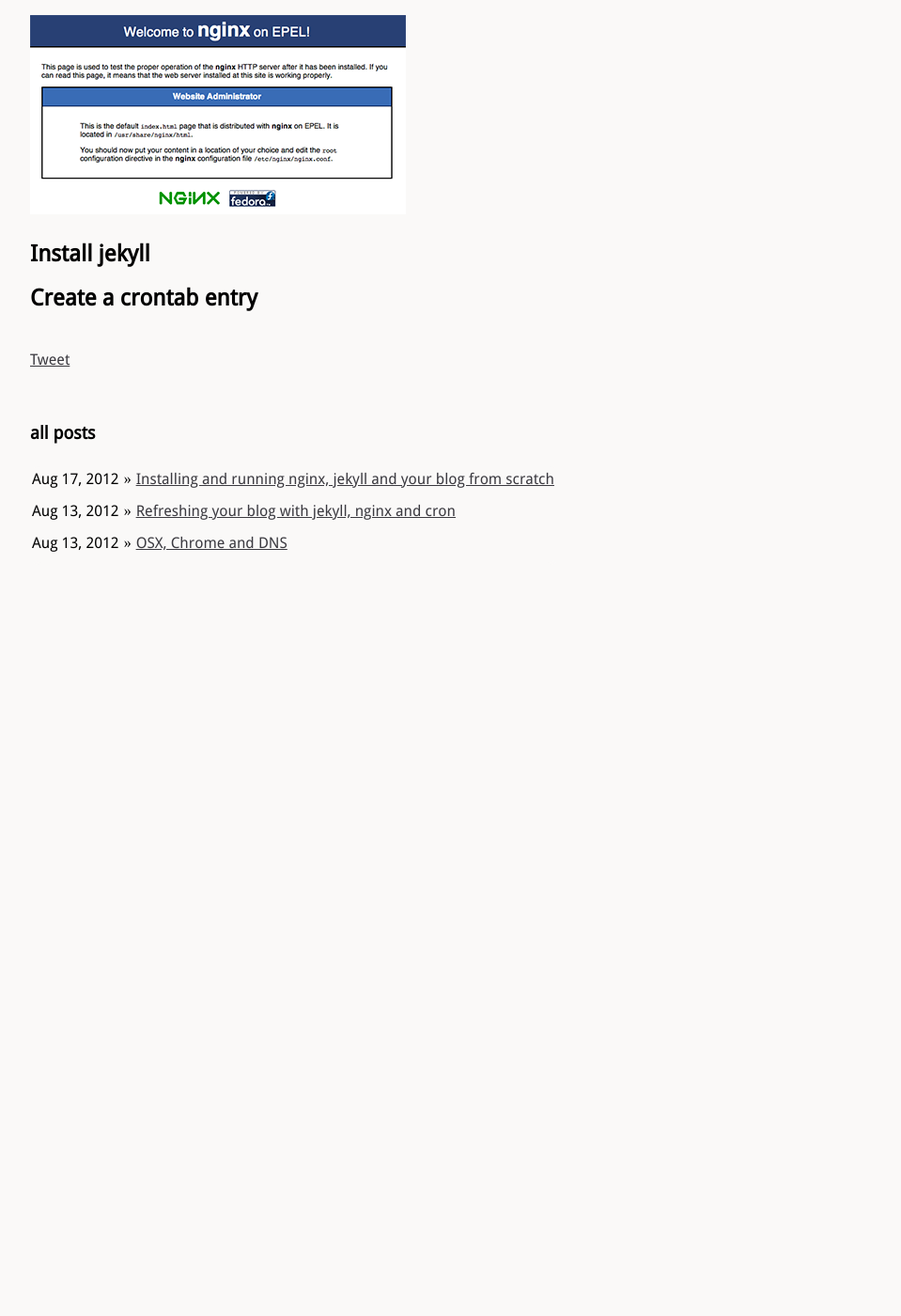
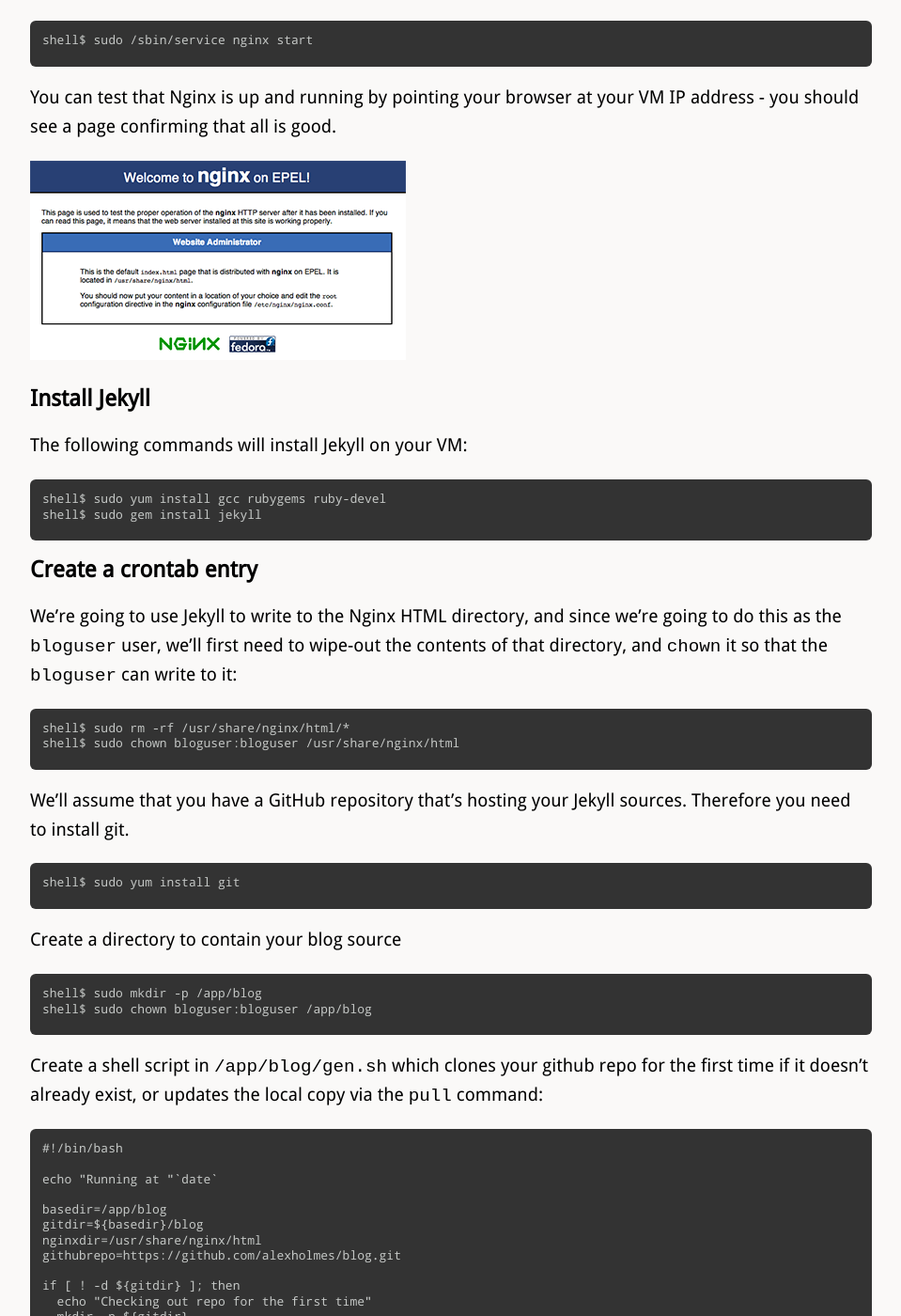
Before and after one commit to alexholmes/blog, a Jekyll site: the page built from _posts/2012-08-16-full-jekyll-VM-setup.markdown, in a window 1280 px wide and 1400 px high, scrolled down 4156 px. Shown: the whole window at 94% size, without its empty margins (160-1119 px from the left). Built offline with Jekyll 4.4.1, drawn with Linux system fonts in a browser that asks for light colours; comment, search, counter and statistics services are not loaded; before the commit the page ends 4804 px from its top, so only the background shows below that; some of the changed text lies outside the part shown.

Commit message:
post updates

```diff
--- a/_posts/2012-08-16-full-jekyll-VM-setup.markdown
+++ b/_posts/2012-08-16-full-jekyll-VM-setup.markdown
@@ -1,6 +1,6 @@
 ---
 layout: post
-title: Installing and running nginx, jekyll and your blog from scratch
+title: Installing and running Nginx, Jekyll and your blog from scratch
 date: 2012-08-16 19:56:00 -05:00
 categories:
   -- nginx
@@ -8,9 +8,15 @@
   -- centos
 ---
 
-This blog is a bunch of HTML created by [jekyll](https://github.com/mojombo/jekyll). I'm hosting
-it on a VM, and this post is the sequence of steps that I used to setup the blog on my VM from scratch.
-The instructions that follow were executed on a CentOS 6 VM.
+This blog is a bunch of HTML created by [Jekyll](https://github.com/mojombo/jekyll).
+I have a CentOS virtual machine running a cron-driven script which performs the following steps:
+
+1. Updates my blog Jekyll source from GitHub.
+2. Uses Jekyll to generate the HTML for the blog.
+
+I'm using the ngix HTTP server to then serve-up the static HTML. It's very simple to get the VM
+setup, and this blog post documents how I did it, mostly so that I can easily rebuild the VM.
+The instructions that follow presume that you have a new virtual machine running CentOS 6.
 
 ## Create a user and setup ssh
 
@@ -144,31 +150,93 @@
 
 The output shows your new iptables configuration which reflects the rules we saved in `myvm-iptables.sh`.
 
-## Install and start nginx
+## Install and start Nginx
 
 Add the EPEL yum repository into your configuration:
 
     shell$ sudo rpm -Uvh http://dl.fedoraproject.org/pub/epel/6/x86_64/epel-release-6-7.noarch.rpm
 
-Install nginx using yum:
+Install Nginx using yum:
 
     shell$ sudo yum install nginx
 
-Setup nginx so that it auto-starts at system start time:
+Setup Nginx so that it auto-starts at system start time:
 
     shell$ sudo chkconfig nginx on
 
-Start nginx:
+Start Nginx:
 
     shell$ sudo /sbin/service nginx start
 
-You can test that nginx is up and running by pointing your browser at your VM IP address - you
+You can test that Nginx is up and running by pointing your browser at your VM IP address - you
 should see a page confirming that all is good.
 
 ![nginx welcome screen](/images/nginx-welcome.png)
 
-## Install jekyll
+## Install Jekyll
 
+The following commands will install Jekyll on your VM:
 
+    shell$ sudo yum install gcc rubygems ruby-devel
+    shell$ sudo gem install jekyll
 
 ## Create a crontab entry
+
+We're going to use Jekyll to write to the Nginx HTML directory, and since we're going to do this
+as the `bloguser` user, we'll first need to wipe-out the contents of that directory, and `chown` it
+so that the `bloguser` can write to it:
+
+    shell$ sudo rm -rf /usr/share/nginx/html/*
+    shell$ sudo chown bloguser:bloguser /usr/share/nginx/html
+
+We'll assume that you have a GitHub repository that's hosting your Jekyll sources. Therefore you
+need to install git.
+
+    shell$ sudo yum install git
+
+Create a directory to contain your blog source
+
+    shell$ sudo mkdir -p /app/blog
+    shell$ sudo chown bloguser:bloguser /app/blog
+
+Create a
+shell script in `/app/blog/gen.sh` which clones your github repo for the first
+time if it doesn't already exist, or updates
+the local copy via the `pull` command:
+
+    #!/bin/bash
+
+    echo "Running at "`date`
+
+    basedir=/app/blog
+    gitdir=${basedir}/blog
+    nginxdir=/usr/share/nginx/html
+    githubrepo=https://github.com/alexholmes/blog.git
+
+    if [ ! -d ${gitdir} ]; then
+      echo "Checking out repo for the first time"
+      mkdir -p ${gitdir}
+      cd ${basedir}
+      git clone ${githubrepo}
+    else
+      cd ${gitdir}
+      git pull
+    fi
+
+    rm -rf ${nginxdir}/*
+    jekyll --no-auto . ${nginxdir}/
+
+Now all you need is a crontab entry to refresh your blog every 5 minutes:
+
+    shell$ crontab -e
+    */5 * * * * /app/blog/gen.sh &>> /app/blog/gen.out
+
+To check your crontab settings use the `-l` option:
+
+    shell$ crontab -l
+    */5 * * * * /app/blog/gen.sh &>> /app/blog/gen.out
+
+Now you can either wait for up to 5 minutes for the cron to execute the script, or simply run it
+yourself:
+
+    shell$ /app/blog/gen.sh
```
Also changed, not shown: other parts of _posts/2012-08-16-full-jekyll-VM-setup.markdown (+1 -1 lines).
